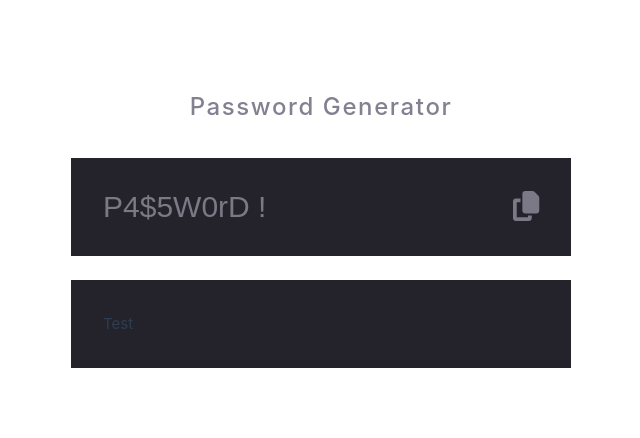
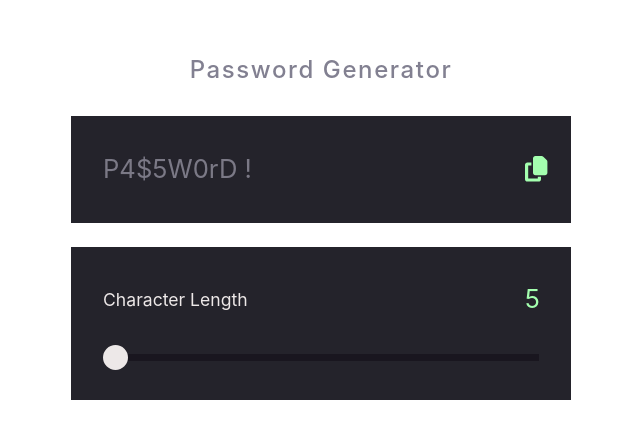
Before and after one commit to PedroAraripe/PasswordGenerator, a Vue app: page / in a window 1280 px wide. Shown: the part 172-610 px from the top of the page, without its empty margins (319-959 px from the left). Built offline with nearby package versions, Linux system fonts and the light colour scheme.

Commit message:
feature : implementing range input

```diff
--- a/index.html
+++ b/index.html
@@ -4,10 +4,12 @@
     <meta charset="UTF-8">
     <link rel="icon" href="/favicon.ico">
     <meta name="viewport" content="width=device-width, initial-scale=1.0">
+    <link href="https://cdn.jsdelivr.net/npm/bootstrap@5.0.2/dist/css/bootstrap.min.css" rel="stylesheet" integrity="sha384-EVSTQN3/azprG1Anm3QDgpJLIm9Nao0Yz1ztcQTwFspd3yD65VohhpuuCOmLASjC" crossorigin="anonymous">
     <title>Vite App</title>
   </head>
   <body>
     <div id="app"></div>
     <script type="module" src="/src/main.ts"></script>
+    <script src="https://cdn.jsdelivr.net/npm/bootstrap@5.0.2/dist/js/bootstrap.bundle.min.js" integrity="sha384-MrcW6ZMFYlzcLA8Nl+NtUVF0sA7MsXsP1UyJoMp4YLEuNSfAP+JcXn/tWtIaxVXM" crossorigin="anonymous"></script>
   </body>
 </html>
--- a/src/assets/main.css
+++ /dev/null
@@ -1,9 +0,0 @@
-@import './base.css';
-
-.form-bg {
-    background-color: var(--main-color-form);
-}
-
-.form-field-space {
-    padding: 2rem;
-}
--- a/src/assets/base.css
+++ b/src/assets/style/base.css
@@ -38,6 +38,10 @@
   --main-color-form: #24232b;
   --light-main-color-form: #828091;
   --highlight-light-color-form: hsl(250 5% 50% / 1);
+  --highlight-color : #a4ffaf;
+  --form-base-color : #ede8e8;
+  --form-dark-highlight : #19161f;
+
 }
 
 @media (prefers-color-scheme: dark) {
--- /dev/null
+++ b/src/assets/style/form.css
@@ -0,0 +1,15 @@
+.form-bg {
+  background-color: var(--main-color-form);
+}
+
+.form-field-space {
+  padding: 2rem;
+}
+
+.form-highlight-text {
+  color: var(--highlight-color);
+}
+
+.form-base-text-color {
+  color: var(--form-base-color);
+}
--- /dev/null
+++ b/src/assets/style/main.css
@@ -0,0 +1,2 @@
+@import './base.css';
+@import './form.css';
--- a/src/components/forms/RangeInput.vue
+++ b/src/components/forms/RangeInput.vue
@@ -0,0 +1,113 @@
+<template>
+  <div class="wrapper-range-input" :style="`--current-range: ${currentPercentageRange}`">
+    <div class="labels row align-items-center">
+      <label :for="label" class="col-11 form-base-text-color">
+        {{ label }}
+      </label>
+
+      <div class="range-val form-highlight-text col-1">
+        {{ currentValue }}
+      </div>
+    </div>
+
+    <input
+      v-model="currentValue"
+      type="range"
+      :name="label"
+      :min="min"
+      :max="max"
+    >
+  </div>
+</template>
+
+<script lang="ts" setup>
+import { computed, ref } from "vue";
+
+const props = defineProps({
+  label: {
+    type: String,
+    required: true
+  },
+  min: {
+    type: Number,
+    required: false,
+    default: 0
+  },
+  max: {
+    type: Number,
+    required: false,
+    default: 100
+  },
+});
+
+const currentValue = ref(props.min);
+
+const currentPercentageRange = computed(() => {
+  const currentValueWithoutOffset = currentValue.value - props.min;
+  const maxValueWithoutOffset = props.max - props.min;
+  const baseValue =  currentValueWithoutOffset / maxValueWithoutOffset; // 1
+
+  return `${(baseValue) * 100}%`
+})
+
+
+</script>
+
+<style lang="scss" scoped>
+.wrapper-range-input {
+  --current-range: 0%;
+
+  & .labels {
+    margin-bottom: 1.5rem;
+
+    label {
+      font-size: 1.1rem;
+    }
+
+    .range-val {
+      font-size: 1.6rem;
+    }
+  }
+
+  & input {
+    width: 100%;
+  }
+
+  input[type="range"] {
+    -webkit-appearance: none;
+    margin-right: 15px;
+    height: 7px;
+    background: var(--form-dark-highlight);
+    border-radius: 0px;
+    background-image: linear-gradient(var(--highlight-color), var(--highlight-color));
+    background-size: var(--current-range) 100%;
+    background-repeat: no-repeat;
+  }
+
+  input[type="range"]::-webkit-slider-thumb {
+    --thumb-size: 25px;
+    -webkit-appearance: none;
+    height: var(--thumb-size);
+    width: var(--thumb-size);
+    border-radius: 50%;
+    background: var(--form-base-color);
+    // cursor: ew-resize;
+    cursor: pointer;
+    transition: background .3s ease-in-out;
+    border: 2px solid var(--form-base-color);
+
+    &:hover {
+      background: var(--form-dark-highlight);
+      border-color: var(--highlight-color);
+    }
+
+  }
+
+  // input[type=range]::-webkit-slider-runnable-track  {
+  //     -webkit-appearance: none;
+  //     box-shadow: none;
+  //     border: none;
+  //     background: transparent;
+  // }
+}
+</style>
--- a/src/components/forms/TextInputCopyable.vue
+++ b/src/components/forms/TextInputCopyable.vue
@@ -1,16 +1,17 @@
 <template>
-    <div class="wrapper-text-input form-bg">
+    <div class="wrapper-text-input form-bg form-field-space mb-4">
+        <div class="row">
             <input
-            class="form-field-space"
+                class="col-11"
                 v-model="text"
                 type="text"
                 name="input-text-password"
                 id="input-text-password"
             >
-        <button @click="copyText" class="form-field-space">
+            <button @click="copyText" class="form-highlight-text col-1">
                 <FontAwesomeIcon :icon="faCopy" />
             </button>
-
+        </div>
     </div>
 </template>
 
@@ -36,14 +37,8 @@ const copyText: void = () => {
 <style lang="scss" scoped>
 //
 .wrapper-text-input {
-    margin-bottom: 1.5rem;
-    width: 100%;
-
-    display: flex;
-    align-items: center;
-
-    & > * {
-        font-size: 30px;
+    & > :first-child > * {
+        font-size: 1.6rem;
 
         background: none !important;
         text-decoration: none !important;
@@ -53,11 +48,9 @@ const copyText: void = () => {
 
     & input {
         color: var(--highlight-light-color-form);
-        width: 100%;
     }
 
     & button {
-        color: var(--highlight-light-color-form);
         transition: all 0.3s;
 
         &:hover {
--- a/src/main.ts
+++ b/src/main.ts
@@ -1,4 +1,4 @@
-import './assets/main.css'
+import './assets/style/main.css'
 
 import { createApp } from 'vue'
 import { createPinia } from 'pinia'
--- a/src/views/PasswordGenerationView.vue
+++ b/src/views/PasswordGenerationView.vue
@@ -5,7 +5,7 @@
         <TextInputCopyable />
 
         <WrapperForm>
-            Test
+            <RangeInput label="Character Length" :min="5" :max="50" />
         </WrapperForm>
     </div>
 </template>
@@ -13,6 +13,7 @@
 <script lang="ts" setup>
 import WrapperForm from "@/components/forms/WrapperForm.vue";
 import TextInputCopyable from "@/components/forms/TextInputCopyable.vue";
+import RangeInput from "@/components/forms/RangeInput.vue";
 import PageTitle from "@/components/pageTemplate/PageTitle.vue";
 </script>
 
```
Lines whose indentation alone changed are shown as unchanged.
